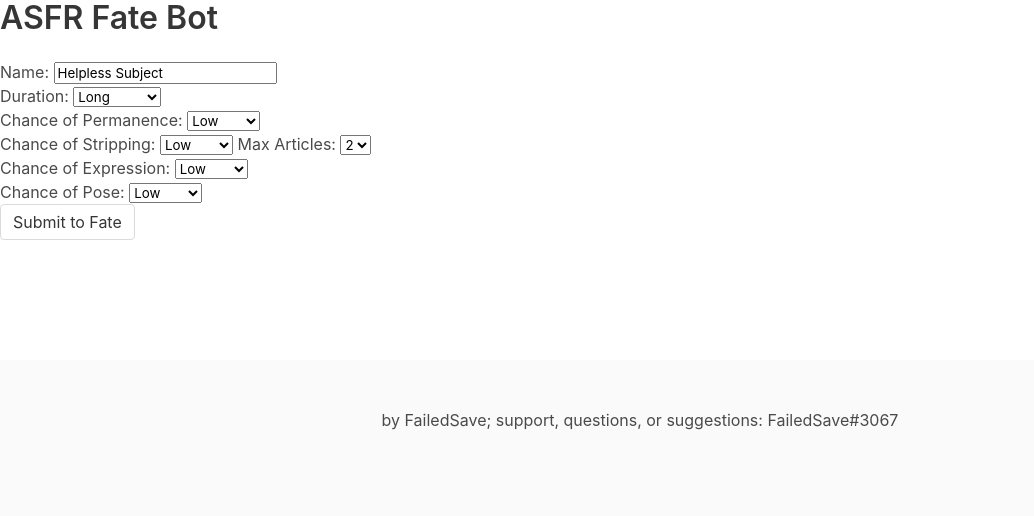
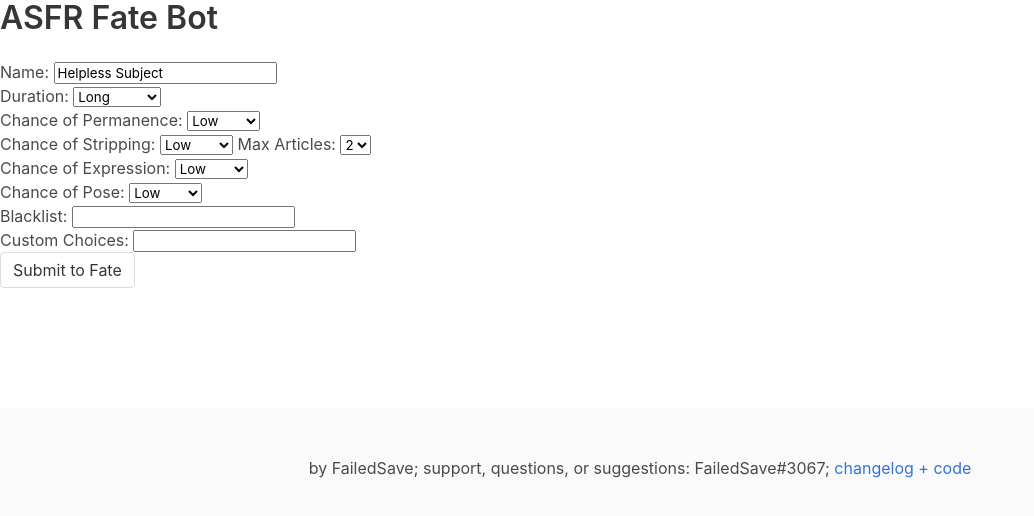
Before and after one commit to FailedSave/FateBot, an Angular app: page / in a window 1280 px wide. Shown: the top 516 px of the page, without its empty margins (0-1034 px from the left). Built offline with nearby package versions, Linux system fonts and the light colour scheme.

Commit message:
Added blacklist and custom choices

```diff
--- a/src/app/fate-display/fate-display.component.html
+++ b/src/app/fate-display/fate-display.component.html
@@ -42,6 +42,8 @@
         <option>High</option>
         <option>Certain</option>
     </select></p>
+<p>Blacklist: <input [(ngModel)]="blacklist"></p>
+<p>Custom Choices: <input [(ngModel)]="custom"></p>
 <p><a class="button" (click)='getFate()'>Submit to Fate</a></p>
 <br />
 <br />
@@ -60,7 +62,8 @@
 <footer class="footer">
     <div class="content has-text-centered">
         <p>
-            by FailedSave; support, questions, or suggestions: FailedSave#3067
+            by FailedSave; support, questions, or suggestions: FailedSave#3067; <a target="_blank" href="https://github.com/FailedSave/FateBot">changelog
+                + code</a>
         </p>
     </div>
 </footer>
--- a/src/app/fate-display/fate-display.component.ts
+++ b/src/app/fate-display/fate-display.component.ts
@@ -43,6 +43,8 @@ export class FateDisplayComponent implements OnInit {
     posed: boolean = false;
     maxArticles: string = "2";
     articles: number = 2;
+    blacklist: string = "";
+    custom: string = "";
 
 
 
@@ -57,7 +59,7 @@ export class FateDisplayComponent implements OnInit {
         "a small toy doll", "a copper statue", "a gleaming chrome statue", "a tree", "a wooden statue", "a ball-jointed toy doll",
         "a tiny ceramic figure", "a crystal statue", "an amethyst statue", "a glittering diamond statue", "a steel statue", "a life-sized porcelain figure",
         "a sapphire statue", "a ruby statue", "an emerald statue", "a marionette", "a life-sized plush toy", "a polished jade statue", "a small plush toy",
-        "a pearl statue", "a sand sculpture", "a life-sized cardboard standee"];
+        "a pearl statue", "a sand sculpture", "a life-sized cardboard standee", "a poster", "a playing card", "a realistic silicone sex doll", "an inflatable sex doll"];
 
     poseList = ["standing expectantly with your hands clasped",
         "kneeling submissively",
@@ -146,6 +148,17 @@ export class FateDisplayComponent implements OnInit {
         else {
             this.maxArticles = "2";
         }
+        if (this._storageService.retrieve("blacklist")) {
+            this.blacklist = this._storageService.retrieve("blacklist");
+        }
+        else {
+            this.blacklist = "";
+        } if (this._storageService.retrieve("custom")) {
+            this.custom = this._storageService.retrieve("custom");
+        }
+        else {
+            this.custom = "";
+        }
     }
 
     getFate() {
@@ -165,17 +178,46 @@ export class FateDisplayComponent implements OnInit {
         }
         this.poseDescription = this.poseList[Math.floor(Math.random() * this.poseList.length)];
         this.expressionDescription = this.expressionList[Math.floor(Math.random() * this.expressionList.length)];
-        this.material = this.materialsList[Math.floor(Math.random() * this.materialsList.length)];
+        var possibleMaterials: string[] = this.materialsList;
+        var allowableMaterials: string[] = [];
+        var blacklistItems: string[] = this.blacklist.split(";");
+        for (let material of possibleMaterials) {
+            var blacklisted: boolean = false;
+            for (let blacklistItem of blacklistItems) {
+                if (blacklistItem.length == 0) {
+                    break;
+                }
+                if (material.search(blacklistItem) >= 0) {
+                    blacklisted = true;
+                    break;
+                }
+            }
+            if (!blacklisted) {
+                allowableMaterials.push(material);
+            }
+        }
+
+        for (let customMaterial of this.custom.split(";")) {
+            if (customMaterial.length > 0) {
+                allowableMaterials.push(customMaterial);
+            }
+        }
+
+        if (allowableMaterials.length == 0) {
+            allowableMaterials.push("an inoffensive thing");
+        }
+
+        this.material = allowableMaterials[Math.floor(Math.random() * allowableMaterials.length)];
         if ((this.durationChoice === 'Short') || (this.durationChoice === 'Any' && Math.random() < 0.4)) {
             this.duration = this.shortDurationList[Math.floor(Math.random() * this.shortDurationList.length)];
         }
-        else if ((this.durationChoice === 'Long') || (this.durationChoice === 'Any' && Math.random() < 0.4)){
+        else if ((this.durationChoice === 'Long') || (this.durationChoice === 'Any' && Math.random() < 0.4)) {
             this.duration = this.longDurationList[Math.floor(Math.random() * this.longDurationList.length)];
         }
-        else if ((this.durationChoice === 'Extended') || (this.durationChoice === 'Any' && Math.random() < 0.4)){
+        else if ((this.durationChoice === 'Extended') || (this.durationChoice === 'Any' && Math.random() < 0.4)) {
             this.duration = this.extendedDurationList[Math.floor(Math.random() * this.extendedDurationList.length)];
         }
-        else{
+        else {
             this.duration = this.protractedDurationList[Math.floor(Math.random() * this.protractedDurationList.length)];
         }
 
@@ -191,6 +233,8 @@ export class FateDisplayComponent implements OnInit {
         this._storageService.store("expressionChance", this.expressionChance);
         this._storageService.store("poseChance", this.poseChance);
         this._storageService.store("maxArticles", this.maxArticles);
+        this._storageService.store("blacklist", this.maxArticles);
+        this._storageService.store("custom", this.maxArticles);
     }
 
     descriptionToProbability(desc: string): number {
```
Lines whose indentation alone changed are shown as unchanged.
